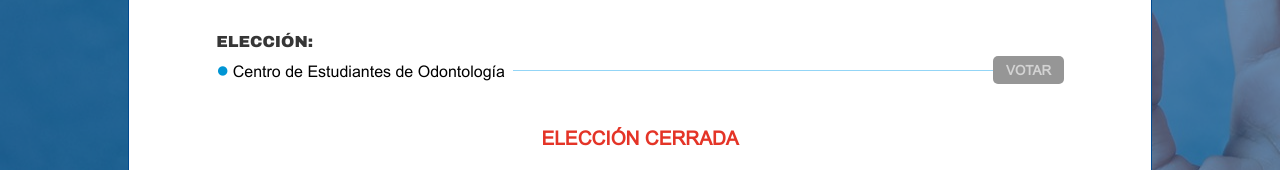
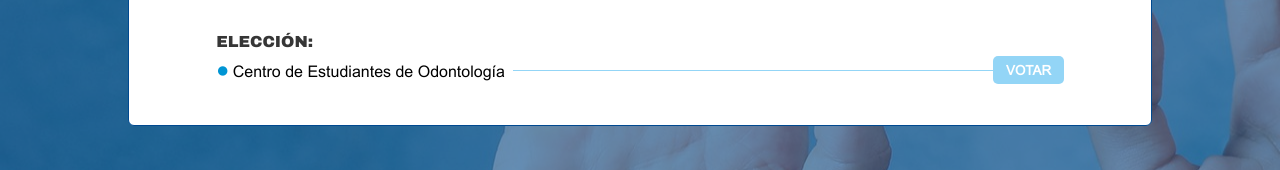
Before and after one commit to clcert/participa-uchile-home, a plain HTML site: page index.html in a window 1280 px wide. Shown: the part 630-800 px from the top of the page. Drawn offline with nearby package versions, Linux system fonts and the light colour scheme.

Commit message:
Open current election

```diff
--- a/index.html
+++ b/index.html
@@ -227,8 +227,8 @@
                                 <span class="my-2">Centro de Estudiantes de Odontología</span>
                               </span>
                               <hr class="multiple-elections-hr" />
-                              <a href="#">
-                                <button class="multiple-elections-vote-button" disabled>VOTAR</button>
+                              <a href="https://participauchile.cl/vota/app/e/eleccion-ceo-2022/vote">
+                                <button class="multiple-elections-vote-button">VOTAR</button>
                               </a>
                             </div>
 
@@ -244,7 +244,7 @@
 
                         </div>
 
-                        <h1 id="election-status-1" class="has-text-weight-bold pt-2">ELECCIÓN CERRADA</h1>
+                        <!-- <h1 id="election-status-1" class="has-text-weight-bold pt-2">ELECCIÓN CERRADA</h1> -->
 
                       </div>
 
```
